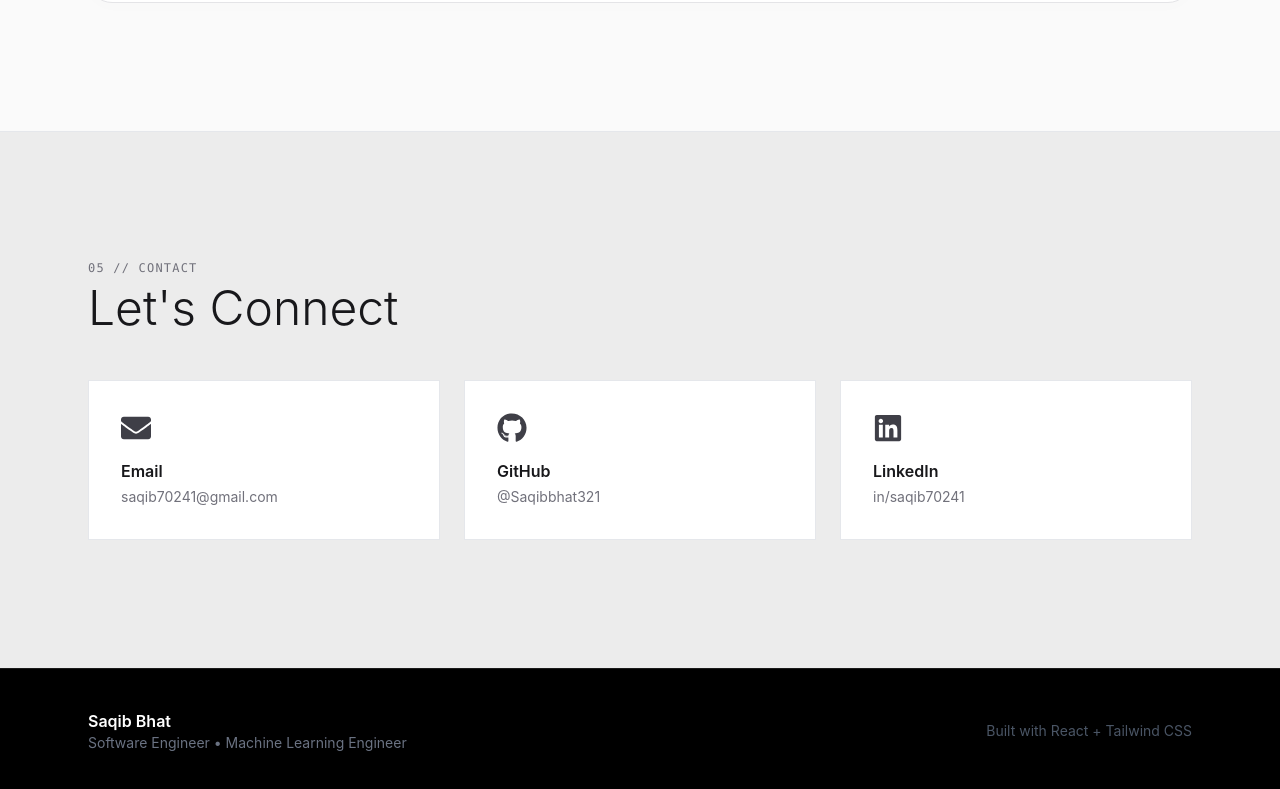
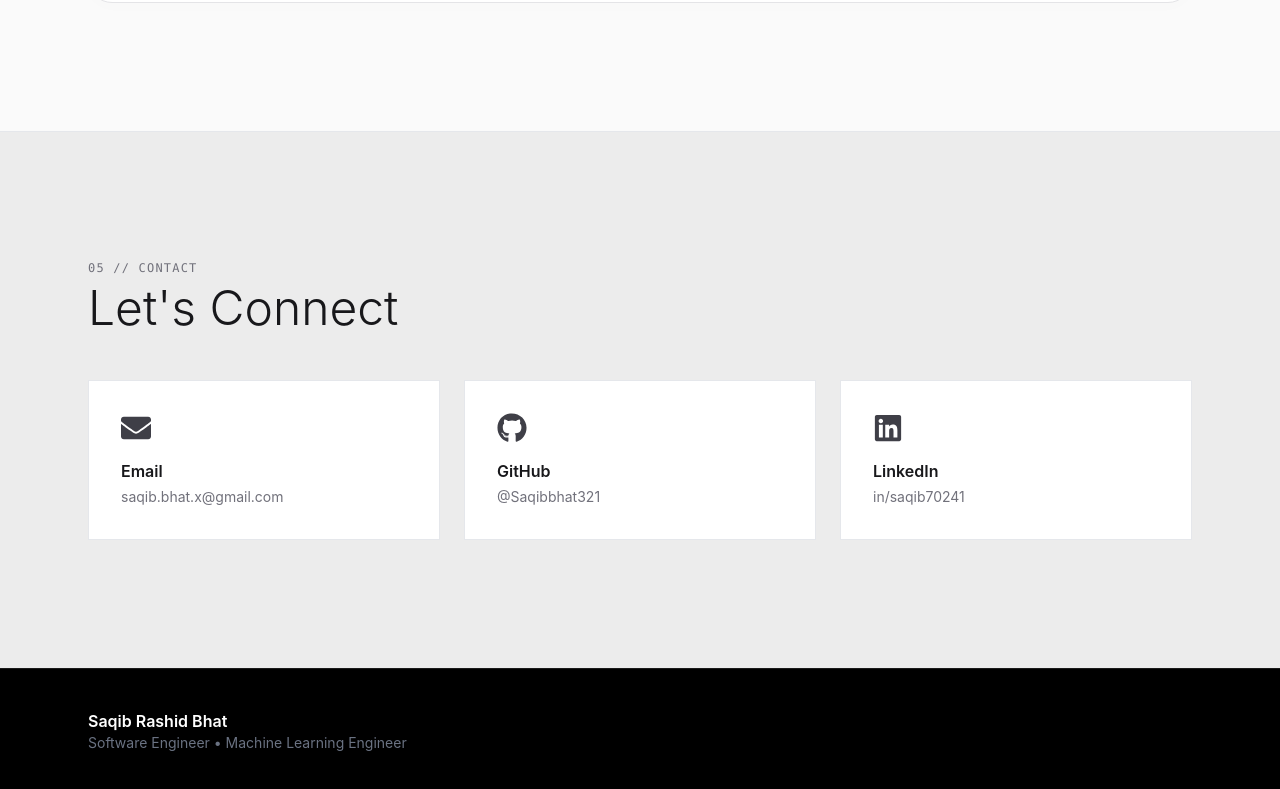
Before and after one commit to Saqibbhat321/MyPortfolio, a React app: page / in a window 1280 px wide. Shown: the part 7310-8099 px from the top of the page. Built offline with nearby package versions, Linux system fonts and the light colour scheme; the HTML template or start-up script is replaced by a standard one.

Commit message:
updated contact info

```diff
--- a/src/components/Contact.jsx
+++ b/src/components/Contact.jsx
@@ -23,7 +23,7 @@ function Contact() {
 
             {/* Email Card */}
             <a
-              href="mailto:saqib70241@gmail.com"
+              href="mailto:saqib.bhat.x@gmail.com"
               className="bg-white border border-gray-200 p-8 transition-transform duration-300 hover:-translate-y-1 hover:shadow-sm"
             >
               {/* Icon is styled with a subtle dark gray */}
@@ -32,7 +32,7 @@ function Contact() {
                 Email
               </h3>
               <p className="text-sm text-zinc-500 mt-1">
-                saqib70241@gmail.com
+                saqib.bhat.x@gmail.com
               </p>
             </a>
 
--- a/src/components/Footer.jsx
+++ b/src/components/Footer.jsx
@@ -9,7 +9,7 @@ function Footer() {
 
       <div>
         <h3 className="font-semibold text-white">
-          Saqib Bhat
+          Saqib Rashid Bhat
         </h3>
 
         <p className="text-gray-500 text-sm">
@@ -17,9 +17,7 @@ function Footer() {
         </p>
       </div>
 
-      <p className="text-gray-600 text-sm mt-4 md:mt-0">
-        Built with React + Tailwind CSS
-      </p>
+
 
     </div>
 
```
